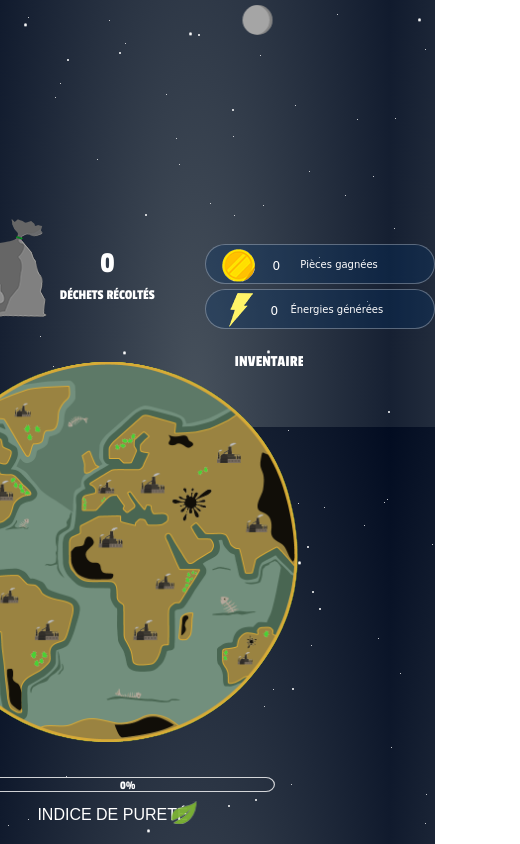
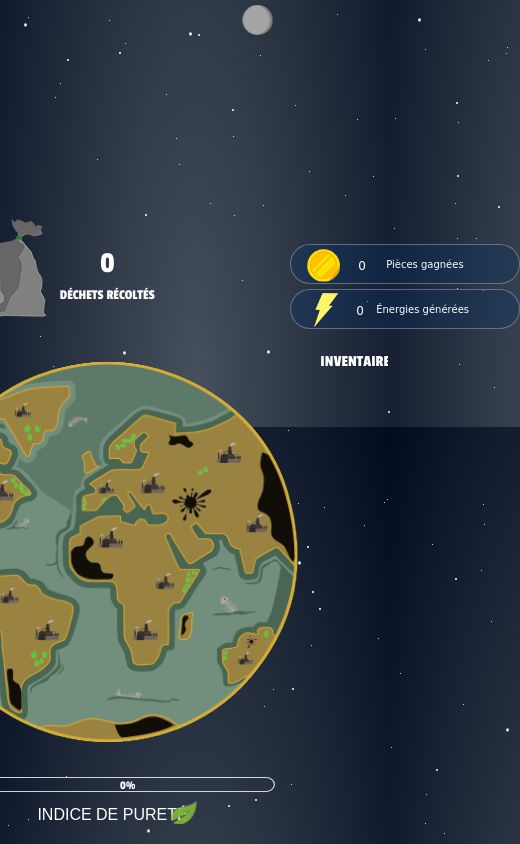
Before and after one commit to samuelmormin/CleanTheWorld, a website: page index.html in a window 390 px wide. Shown: the part 417-1261 px from the top of the page, 520 px wide, since content can reach past the window. Drawn offline with Linux system fonts and the light colour scheme; files whose address does not match are found by name.

Commit message:
Modif responsive
bla

```diff
--- a/src/styles/style.css
+++ b/src/styles/style.css
@@ -555,10 +555,13 @@ div.store
 
 .rightMenu
 {
+    position: absolute;
     width: 20%;
     height: 500px;
     display: inline-block;
     vertical-align: top;
+    z-index: 172;
+    right: 3%;
 }
 
 .rightMenu ul li a .incrementingNumber
@@ -596,13 +599,14 @@ p.price-item
     right: 10%;
 }
 
-
-
 .rightMenu ul
 {
     margin: -10px;
 }
 
+.rightMenu ul li a, .rightMenu ul li{
+    cursor: default;
+}
 
 /*************************************
 
```
